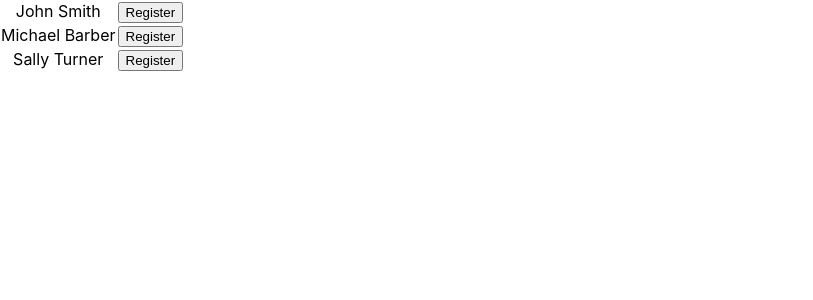
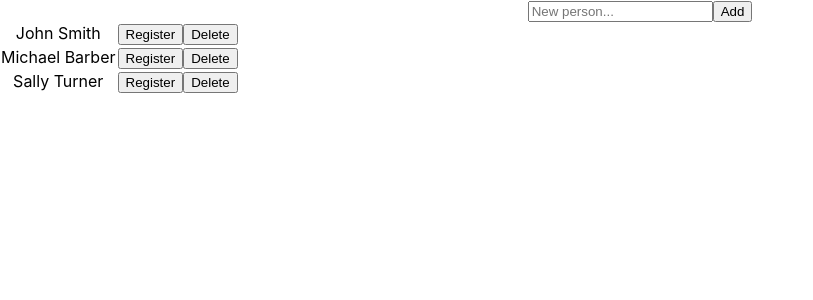
Before and after one commit to adamcstephens/classbook, a React (Create React App) app: page / in a window 1280 px wide. Shown: the top 300 px of the page, without its empty margins (0-813 px from the left). Built offline with nearby package versions, Linux system fonts and the light colour scheme.

Commit message:
add state

```diff
--- a/src/App.js
+++ b/src/App.js
@@ -1,8 +1,9 @@
 import "./App.css"
 import { WelcomeClass } from "./welcomeClass"
 import { Counter } from "./counter"
+import { useState } from "react"
 
-const people = [
+const initialPeople = [
   {
     id: 0,
     name: "John",
@@ -22,9 +23,52 @@ const people = [
 ]
 
 function App() {
+  const [people, setPeople] = useState(initialPeople)
+  const [newPerson, setNewPerson] = useState("")
+
+  const toggleRegistered = (id) => {
+    console.log("Changing " + id)
+
+    setPeople((currentPeople) => {
+      return currentPeople.map((person) => {
+        if (person.id === id) {
+          return { ...person, registered: !person.registered }
+        }
+        return person
+      })
+    })
+  }
+
+  const findNextId = () => {
+    return people.length
+  }
+
+  const submit = (e) => {
+    e.preventDefault()
+    addPerson(newPerson)
+    setNewPerson("")
+  }
+  const addPerson = (name) => {
+    const [first, last] = name.split(" ")
+    setPeople((currentPeople) => [...currentPeople, { name: first, lastName: last, id: findNextId() }])
+  }
+  const removePerson = (id) => {
+    setPeople((currentPeople) => currentPeople.filter((_, index) => index != id))
+  }
+
   return (
     <div className="App">
-      <WelcomeClass initialPeople={people} />
+      <form onSubmit={submit}>
+        <input
+          value={newPerson}
+          onChange={(event) => setNewPerson(event.target.value)}
+          type="text"
+          placeholder="New person..."
+          required
+        />
+        <button>Add</button>
+      </form>
+      <WelcomeClass people={people} toggleRegistered={toggleRegistered} removePerson={removePerson} />
       {/* <Counter initialCount={0} /> */}
     </div>
   )
--- a/src/displayName.js
+++ b/src/displayName.js
@@ -1,4 +1,4 @@
-export const DisplayName = ({ person, toggleRegistered }) => {
+export const DisplayName = ({ person, toggleRegistered, removePerson }) => {
   return (
     <tr>
       <td>
@@ -6,6 +6,7 @@ export const DisplayName = ({ person, toggleRegistered }) => {
       </td>
       <td>
         <button onClick={() => toggleRegistered(person.id)}>{person.registered ? "Unregister" : "Register"}</button>
+        <button onClick={() => removePerson(person.id)}>Delete</button>
       </td>
     </tr>
   )
--- a/src/welcomeClass.js
+++ b/src/welcomeClass.js
@@ -1,26 +1,11 @@
 import { DisplayName } from "./displayName"
 import { useState } from "react"
 
-export const WelcomeClass = ({ initialPeople }) => {
-  const [people, setPeople] = useState(initialPeople)
-
-  const toggleRegistered = (id) => {
-    console.log("Changing " + id)
-
-    setPeople((currentPeople) => {
-      return currentPeople.map((person) => {
-        if (person.id === id) {
-          return { ...person, registered: !person.registered }
-        }
-        return person
-      })
-    })
-  }
-
+export const WelcomeClass = ({ people, toggleRegistered, removePerson }) => {
   return (
     <>
       {people.map((person) => (
-        <DisplayName person={person} toggleRegistered={toggleRegistered} key={person.id} />
+        <DisplayName person={person} toggleRegistered={toggleRegistered} removePerson={removePerson} key={person.id} />
       ))}
     </>
   )
```
